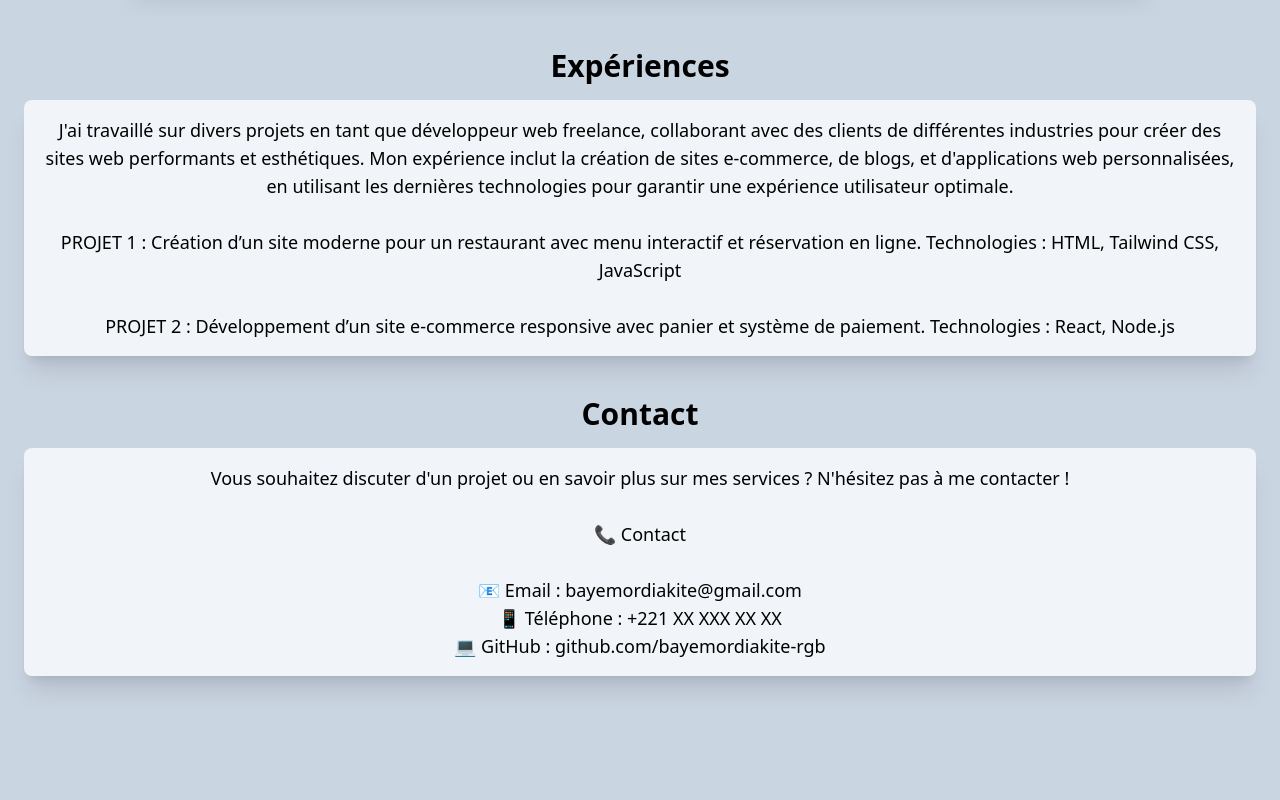
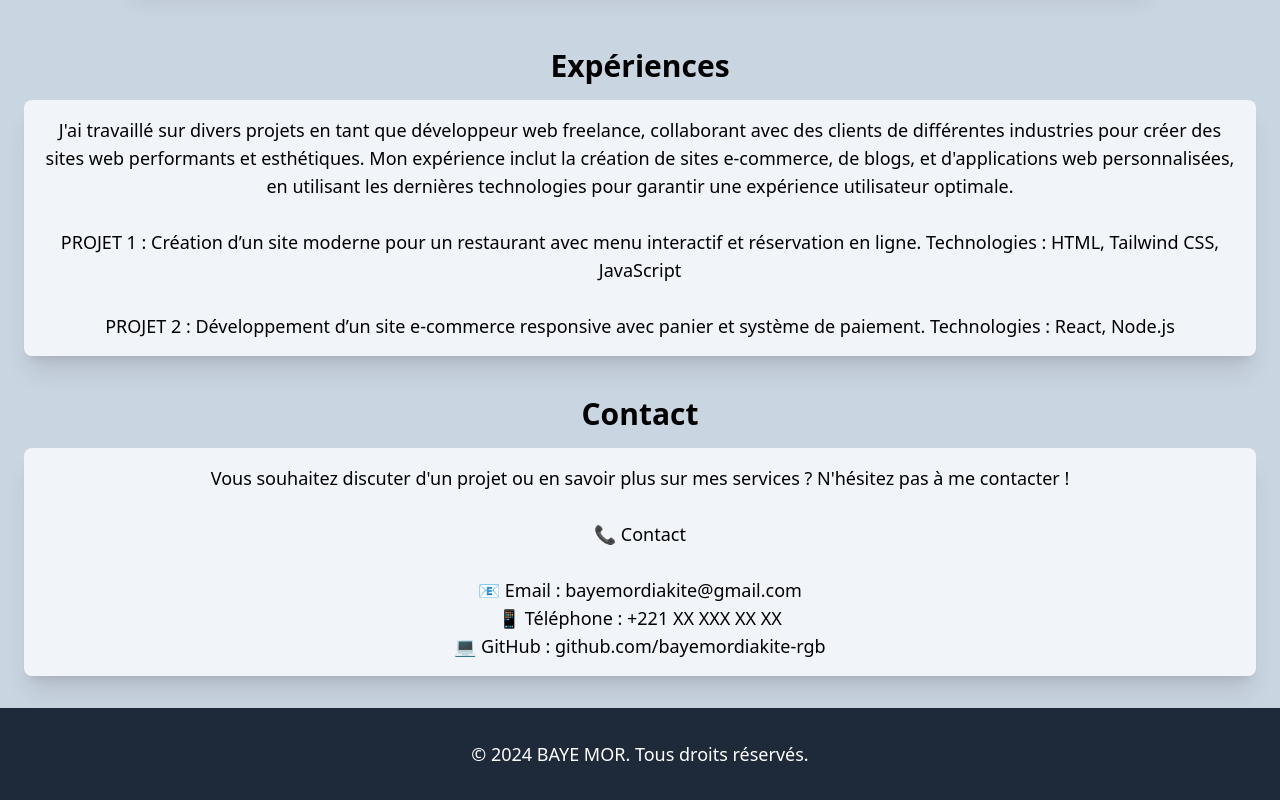
Before and after one commit to bayemordiakite-rgb/Evaluation_Portfolio, a plain HTML site: page index.html in a window 1280 px wide. Shown: the part 984-1784 px from the top of the page. Before the commit the page ends 1692 px from the top, so only its background shows below. Drawn offline with nearby package versions, Linux system fonts and the light colour scheme.

Commit message:
ajout du pied de page

```diff
--- a/index.html
+++ b/index.html
@@ -332,12 +332,20 @@
               📱 Téléphone : +221 XX XXX XX XX <br>
               💻 GitHub : github.com/bayemordiakite-rgb <br>
 
+
           </p>
         </div>
       </div>
     </div>
   </div>
 </section>
+<footer>
+  <div class="container mx-auto px-6 py-8 bg-gray-800 text-white shadow-xl">
+    <p class="text-center text-lg">
+      &copy; 2024 BAYE MOR. Tous droits réservés.
+    </p>
+  </div>
+</footer>
 
 </body>
 </html>
```
